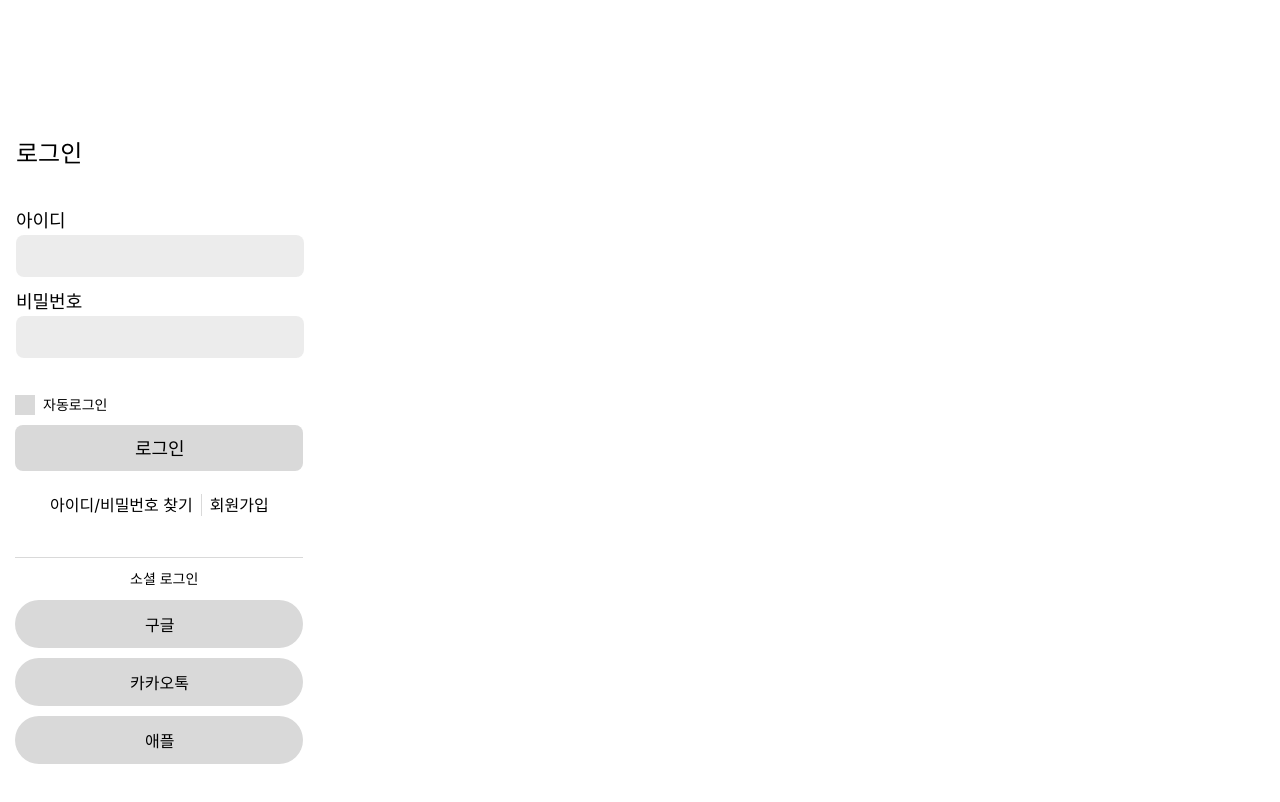
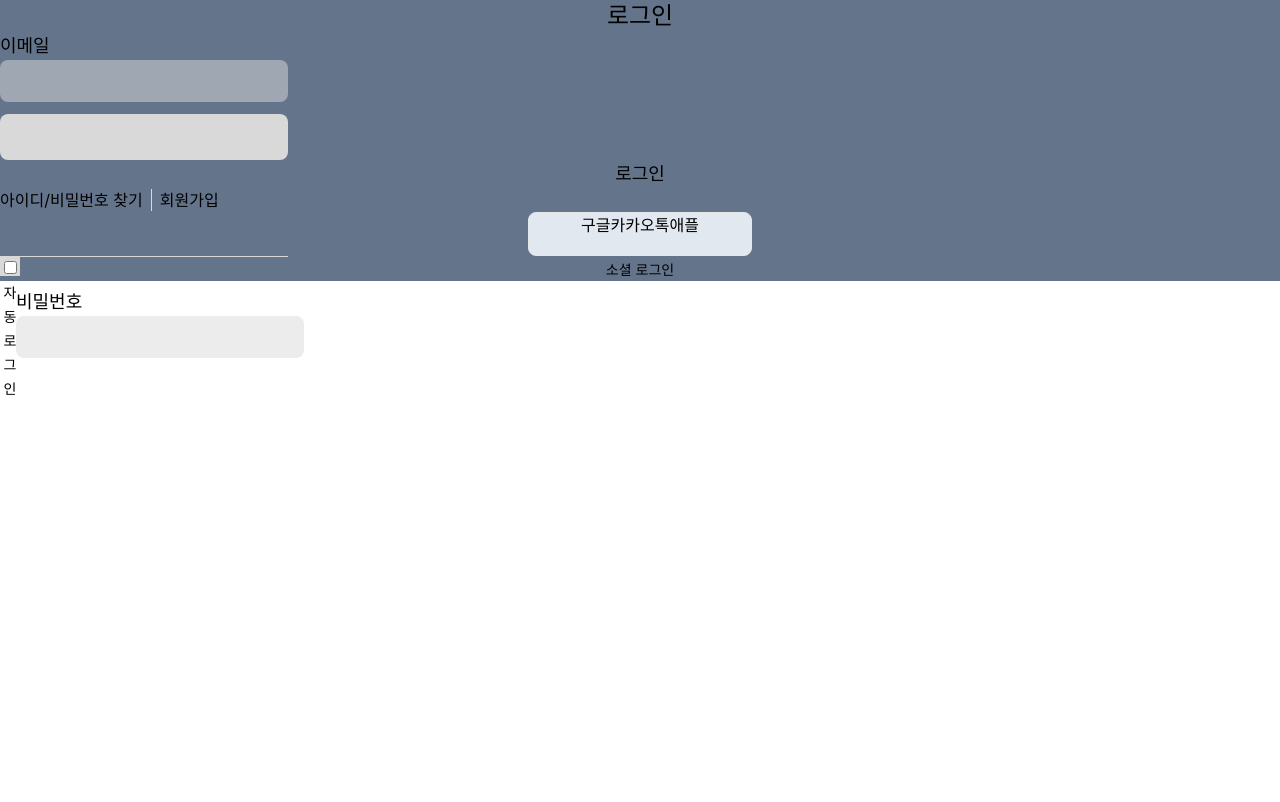
Before and after one commit to 6chenodongja/6che, a Next.js app: page /auth/login in a window 1280 px wide. Shown: the top 802 px of the page. Built offline with nearby package versions, Linux system fonts and the light colour scheme.

Commit message:
fix: signup 태그 수정

```diff
--- a/src/app/(providers)/(root)/auth/login/page.tsx
+++ b/src/app/(providers)/(root)/auth/login/page.tsx
@@ -1,29 +1,42 @@
+"use client";
+
+import { useRouter } from "next/router";
 import React, { useState } from "react";
 
 function LoginPage() {
-  // const [name, setName] = useState("");
+  const [email, setEmail] = useState("");
+  const [password, setPassword] = useState("");
+  const [error, setError] = useState({
+    password: "",
+  });
+
+  const onChangeEmail = (e: React.ChangeEvent<HTMLInputElement>) => {
+    setEmail(e.target.value);
+  };
+
+  const onChangePassword = () => {};
+
   return (
-    <main className="w-80 h-[1486px] relative overflow-hidden bg-white">
-      <p className="absolute left-4 top-[138px] text-2xl font-medium text-center text-black">
-        로그인
-      </p>
-      <div className="flex flex-col justify-start items-start w-72 absolute left-4 top-[207px] pb-3">
-        <p className="self-stretch flex-grow-0 flex-shrink-0 w-72 text-lg text-left text-black">
-          아이디
-        </p>
+    <main className="min-w-max min-h-max">
+      <div className="text-center justify-center bg-slate-500">
+        <h1 className="text-2xl font-medium text-black">로그인</h1>
+        <form className="flex flex-col justify-start items-start w-72 pb-3">
+          <label className="self-stretch flex-grow-0 flex-shrink-0 w-72 text-lg text-left text-black">
+            이메일
+          </label>
+          <input className="self-stretch flex-grow-0 flex-shrink-0 h-[42px] opacity-50 rounded-lg bg-[#d9d9d9]" />
+        </form>
+        <div className="flex flex-col justify-start items-start w-72 absolute left-4 top-72 pb-2.5">
+          <label className="self-stretch flex-grow-0 flex-shrink-0 w-72 text-lg text-left text-black">
+            비밀번호
+          </label>
           <input className="self-stretch flex-grow-0 flex-shrink-0 h-[42px] opacity-50 rounded-lg bg-[#d9d9d9]" />
         </div>
-      <div className="flex flex-col justify-start items-start w-72 absolute left-4 top-72 pb-2.5">
-        <p className="self-stretch flex-grow-0 flex-shrink-0 w-72 text-lg text-left text-black">
-          비밀번호
-        </p>
-        <input className="self-stretch flex-grow-0 flex-shrink-0 h-[42px] opacity-50 rounded-lg bg-[#d9d9d9]" />
-      </div>
-      <div className="w-72 h-[46px] absolute left-[15px] top-[425px] rounded-lg bg-[#d9d9d9]" />
-      <button className="absolute left-[135px] top-[435px] text-lg font-medium text-left text-black">
+        <div className="w-72 h-[46px] rounded-lg bg-[#d9d9d9]" />
+        <button className="text-lg font-medium text-left text-black">
           로그인
         </button>
-      <div className="flex justify-start items-center absolute left-[50px] top-[493px] gap-2">
+        <div className="flex justify-start items-center gap-2">
           <button className="flex-grow-0 flex-shrink-0 text-base text-left text-black">
             아이디/비밀번호 찾기
           </button>
@@ -32,26 +45,25 @@ function LoginPage() {
             회원가입
           </button>
         </div>
-      <div className="w-72 h-12 absolute left-[15px] top-[600px] rounded-3xl bg-[#d9d9d9]" />
+        {/* <div className="w-72 h-12 absolute left-[15px] top-[600px] rounded-3xl bg-[#d9d9d9]" />
         <div className="w-72 h-12 absolute left-[15px] top-[658px] rounded-3xl bg-[#d9d9d9]" />
-      <div className="w-72 h-12 absolute left-[15px] top-[716px] rounded-3xl bg-[#d9d9d9]" />
-      <button className="absolute left-[145px] top-[613px] text-base text-left text-black">
-        구글
-      </button>
-      <button className="absolute left-[130px] top-[671px] text-base text-left text-black">
-        카카오톡
-      </button>
-      <button className="absolute left-[145px] top-[729px] text-base text-left text-black">
-        애플
-      </button>
-      <div className="w-72 h-px absolute left-[15px] top-[557px] bg-[#d9d9d9]" />
-      <div className="w-5 h-5 absolute left-[15px] top-[395px] bg-[#d9d9d9]" />
-      <p className="absolute left-[43px] top-[395px] text-sm text-left text-black">
+        <div className="w-72 h-12 absolute left-[15px] top-[716px] rounded-3xl bg-[#d9d9d9]" /> */}
+        <div className="w-56 h-11 bg-slate-200 border block m-auto rounded-lg ">
+          <button className="text-base text-black">구글</button>
+          <button className="text-base text-black">카카오톡</button>
+          <button className="text-base text-black">애플</button>
+        </div>
+
+        <div className="w-72 h-px bg-[#d9d9d9]">
+          <form className="w-5 h-5 bg-[#d9d9d9]">
+            <input type="checkbox" />
+            <label className="w-full h-full text-sm text-left text-black">
               자동로그인
-      </p>
-      <button className="absolute left-[130px] top-[569px] text-sm text-left text-black">
-        소셜 로그인
-      </button>
+            </label>
+          </form>
+        </div>
+        <button className="text-sm text-left text-black">소셜 로그인</button>
+      </div>
     </main>
   );
 }
--- a/src/app/(providers)/(root)/auth/signup/page.tsx
+++ b/src/app/(providers)/(root)/auth/signup/page.tsx
@@ -2,22 +2,23 @@ import React from "react";
 
 function SingUpPage() {
   return (
-    <div className="w-80 h-[1407px] relative overflow-hidden bg-white">
+    <main className="w-80 h-[1407px] relative overflow-hidden bg-white m-auto">
+      <div>
         <h1 className="absolute left-4 top-36 text-2xl font-medium text-center text-black">
           회원가입
         </h1>
-      <div className="flex flex-col justify-start items-start w-72 absolute left-4 top-[207px] pb-3">
-        <p className="self-stretch flex-grow-0 flex-shrink-0 w-72 text-lg text-left text-black">
+        <form className="flex flex-col justify-start items-start w-72 absolute left-4 top-[207px] pb-3">
+          <label className="self-stretch flex-grow-0 flex-shrink-0 w-72 text-lg text-left text-black">
             이름
-        </p>
+          </label>
           <input className="self-stretch flex-grow-0 flex-shrink-0 h-[42px] opacity-50 rounded-lg bg-[#d9d9d9]" />
-      </div>
-      <div className="flex flex-col justify-start items-start w-72 absolute left-4 top-72 pb-3">
-        <p className="self-stretch flex-grow-0 flex-shrink-0 w-72 text-lg text-left text-black">
+        </form>
+        <form className="flex flex-col justify-start items-start w-72 absolute left-4 top-72 pb-3">
+          <label className="self-stretch flex-grow-0 flex-shrink-0 w-72 text-lg text-left text-black">
             닉네임
-        </p>
+          </label>
           <input className="self-stretch flex-grow-0 flex-shrink-0 h-[42px] opacity-50 rounded-lg bg-[#d9d9d9]" />
-      </div>
+        </form>
         <div className="flex flex-col justify-start items-start w-72 absolute left-4 top-[369px] pb-3">
           <p className="self-stretch flex-grow-0 flex-shrink-0 w-72 text-lg text-left text-black">
             이메일
@@ -63,6 +64,7 @@ function SingUpPage() {
           회원가입
         </button>
       </div>
+    </main>
   );
 }
 
```
Lines whose indentation alone changed are shown as unchanged.
